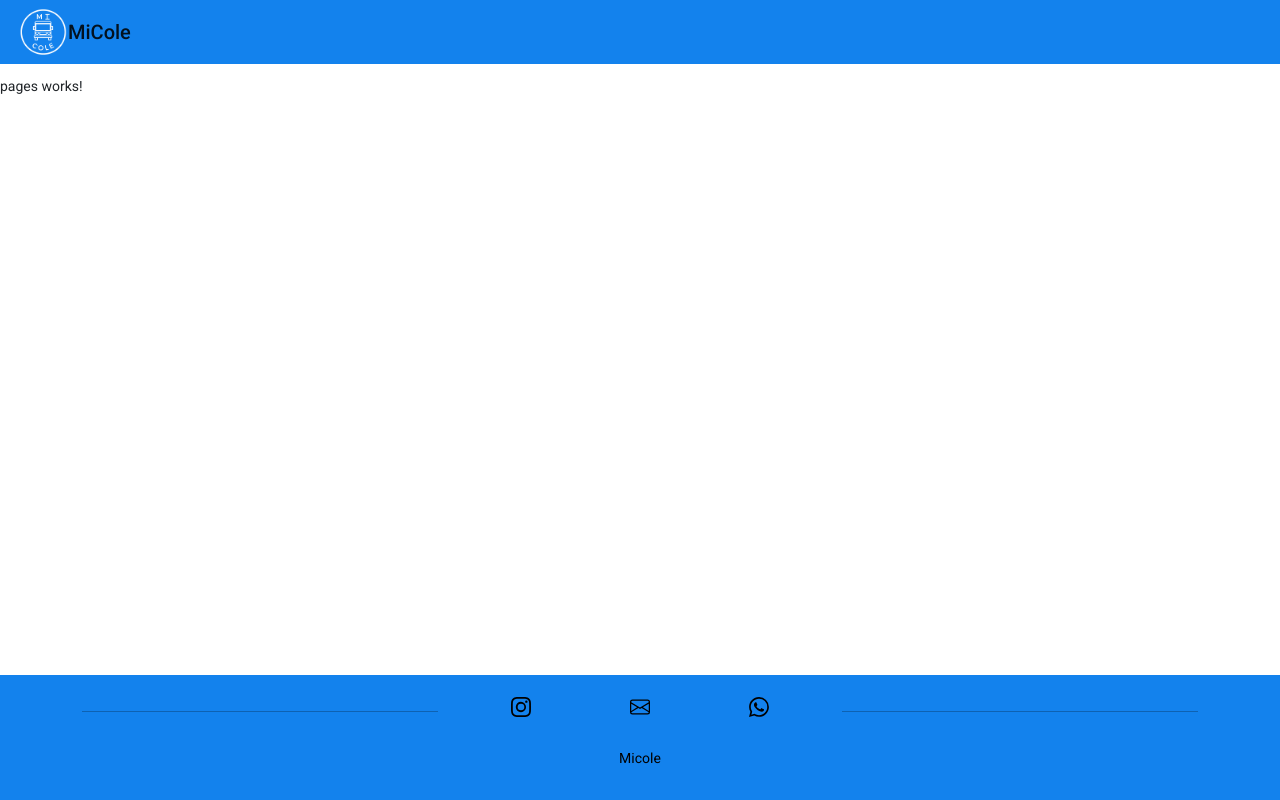
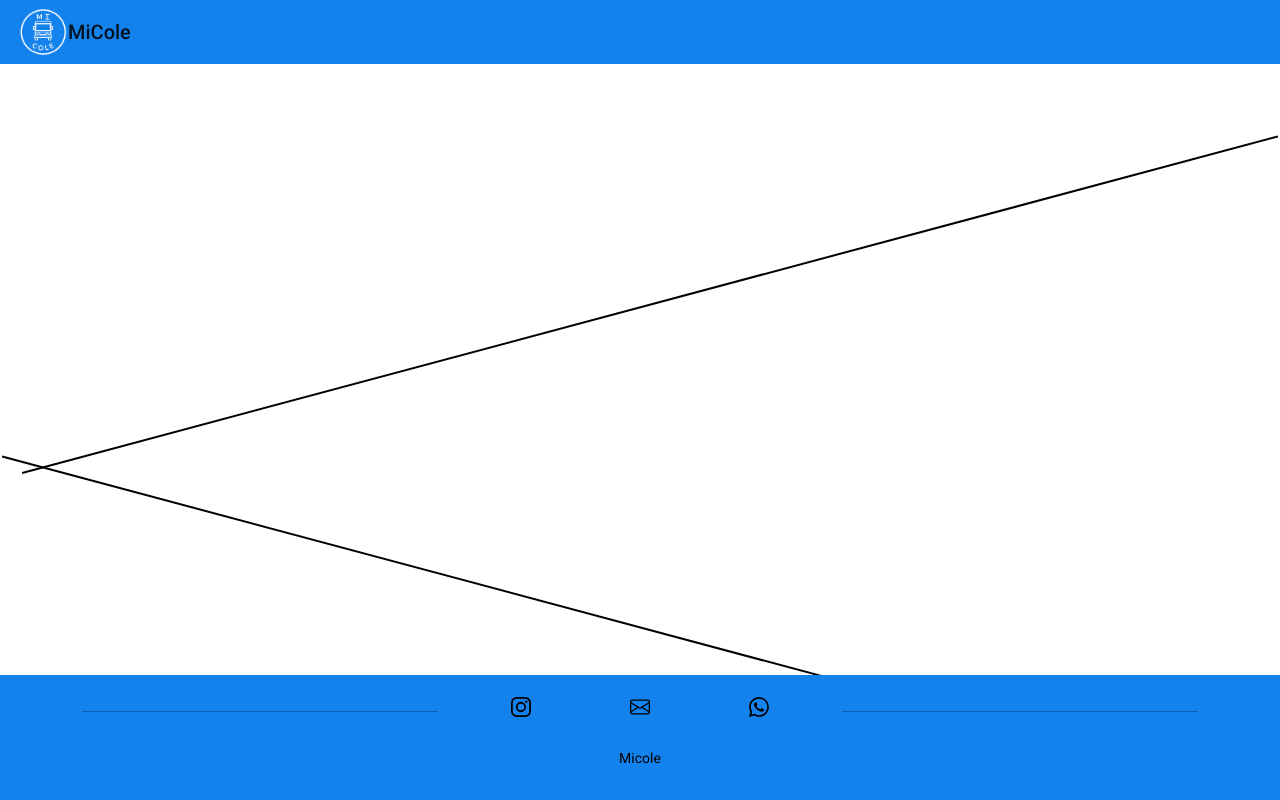
Before and after one commit to luci0310/micole-web, an Angular app: page / in a window 1280 px wide. Built offline with nearby package versions, Linux system fonts and the light colour scheme.

Commit message:
subo navbar con logo y un avance en el inicio

```diff
--- a/src/app/modules/inicio/pages/pages.component.css
+++ b/src/app/modules/inicio/pages/pages.component.css
@@ -0,0 +1,26 @@
+body {
+    margin: 0;
+    overflow: hidden; /* Evita el desbordamiento de la línea diagonal */
+}
+
+.linea-diagonal {
+    width: 1300px;
+    height: 2px; /* Grosor de la línea */
+    background-color: black; /* Color de la línea, puedes cambiarlo según tus preferencias */
+    position: absolute;
+    top: 38%; /* Posiciona la línea en el centro verticalmente */
+}
+
+.izquierda {
+    transform: translateY(-15%) rotate(-15deg); /* Rota la línea diagonalmente hacia la izquierda */
+     right: 15;
+    left: 0 ;
+
+}
+
+
+.derecha {
+    transform: translateY(-15%) rotate(15deg);
+    right: 0;
+    margin-top: 320px;
+}
--- a/src/app/modules/inicio/pages/pages.component.html
+++ b/src/app/modules/inicio/pages/pages.component.html
@@ -1 +1,12 @@
-<p>pages works!</p>
+
+<div class="body">
+    <div>
+        <div class="linea-diagonal izquierda"></div>
+    </div>
+    <div>
+        <div class="linea-diagonal derecha"></div>
+    </div>
+    <div>
+        <!-- <div class="linea-diagonal izquierda2"></div> -->
+    </div>
+</div>
```
